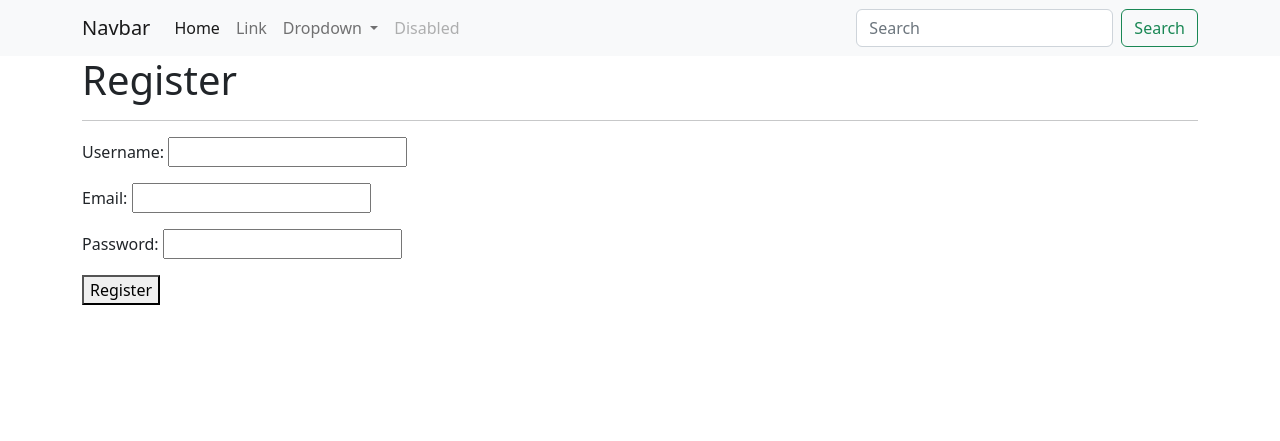
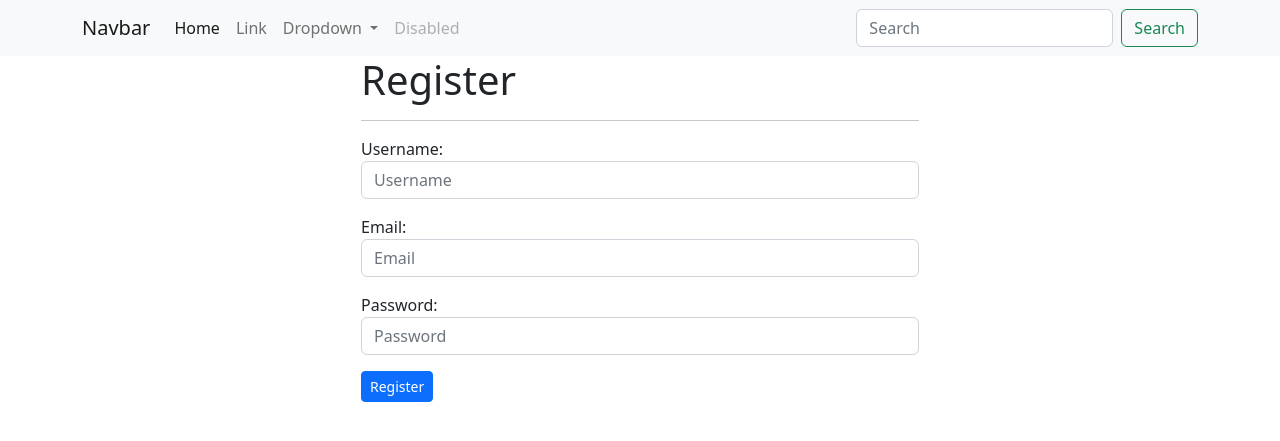
Before and after one commit to mohsensami/discuss, a Django app: page /register/ in a window 1280 px wide. Shown: the top 441 px of the page. Run offline with Django 4.2, Linux system fonts and the light colour scheme.

Commit message:
add widget to register form

```diff
--- a/account/forms.py
+++ b/account/forms.py
@@ -2,6 +2,6 @@ from django import forms
 
 
 class UserRegistrationForm(forms.Form):
-    username = forms.CharField()
-    email = forms.CharField()
-    password = forms.CharField()
+    username = forms.CharField(widget=forms.TextInput(attrs={'class': 'form-control', 'placeholder': 'Username'}))
+    email = forms.CharField(widget=forms.EmailInput(attrs={'class': 'form-control', 'placeholder': 'Email'}))
+    password = forms.CharField(widget=forms.PasswordInput(attrs={'class': 'form-control', 'placeholder': 'Password'}))
--- a/account/templates/account/register.html
+++ b/account/templates/account/register.html
@@ -2,12 +2,14 @@
 
 {% block content %}
     <div class="container">
-        <h1>Register</h1>
-        <hr>
-        <form action="">
+        <div class="col-md-6 mx-auto">
+            <h1>Register</h1>
+            <hr>
+            <form action="">
             {% csrf_token %}
             {{ form.as_p }}
-            <button>Register</button>
+            <button class="btn btn-sm btn-primary">Register</button>
         </form>
+        </div>
     </div>
 {% endblock %}
```
